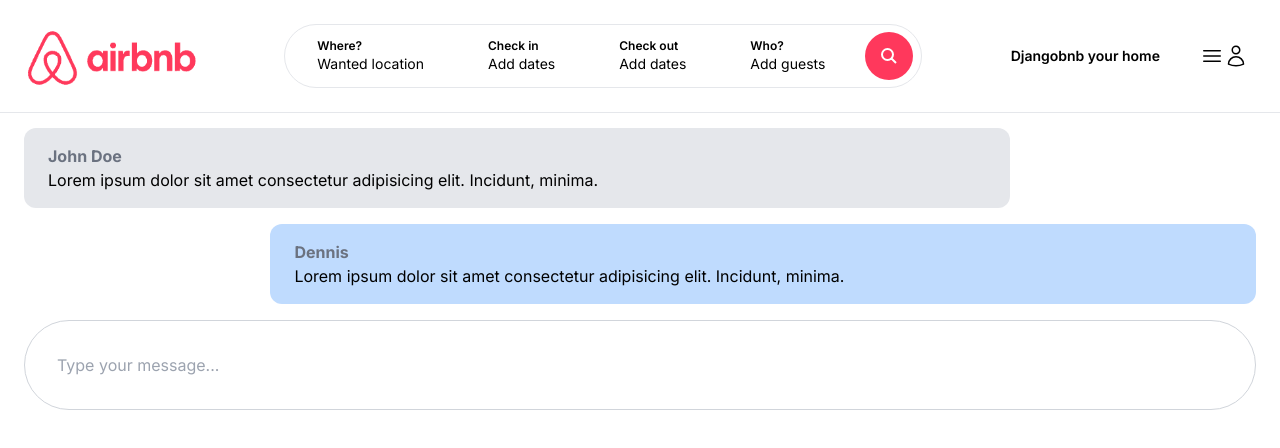
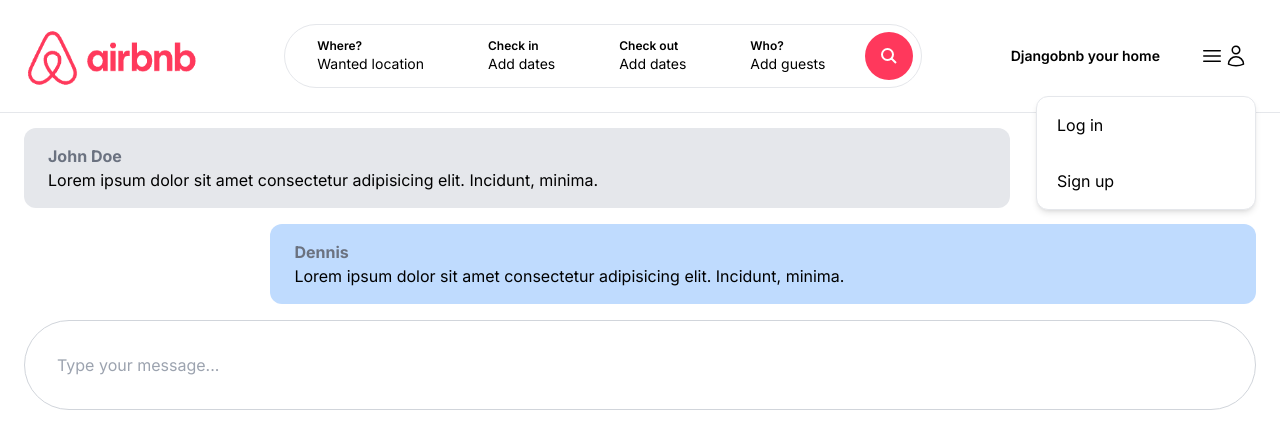
Before and after one commit to dennis2828/Djangobnb, a Next.js app: page /inbox/1 in a window 1280 px wide. Shown: the top 448 px of the page. Built offline with nearby package versions, Linux system fonts and the light colour scheme.

Commit message:
chore - modal

```diff
--- a/app/components/forms/CustomButton.tsx
+++ b/app/components/forms/CustomButton.tsx
@@ -1,11 +1,12 @@
 interface CustomButtonProps {
     label: string;
+    className?: string;
     onClick?: ()=>void;
 }
 
-const CustomButton: React.FC<CustomButtonProps> = ({label, onClick}) =>{
+const CustomButton: React.FC<CustomButtonProps> = ({label, onClick, className}) =>{
     return (
-        <div onClick={onClick} className="w-full py-4 hover:bg-airbnb-dark text-white rounded-xl transition cursor-pointer">
+        <div onClick={onClick} className={`w-full py-4 hover:bg-airbnb-dark text-white rounded-xl transition cursor-pointer ${className}`}>
             {label}
         </div>
     )
--- a/app/components/inbox/ConversationDetail.tsx
+++ b/app/components/inbox/ConversationDetail.tsx
@@ -19,7 +19,7 @@
             <div className="mt-4 py-4 px-6 flex border border-gray-300 space-x-4 rounded-full">
                 <input type="text" placeholder="Type your message..." className="w-full p-2 bg-bray-200 rounded-xl"/>
 
-                <CustomButton label="Send" onClick={()=>{}}/>
+                <CustomButton label="Send" onClick={()=>{}} className="w-[100px]"/>
             </div>
         </>
     )
--- /dev/null
+++ b/app/components/navbar/MenuLink.tsx
@@ -0,0 +1,16 @@
+"use client"
+
+interface MenuLinkProps {
+    label: string;
+    onClick: () => void;
+}
+
+const MenuLink: React.FC<MenuLinkProps> = ({label, onClick}) =>{
+    return (
+        <div onClick={onClick} className="px-5 py-4 cursor-pointer hover:bg-gray-100 transition">
+            {label}
+        </div>
+    )
+}
+
+export default MenuLink;
--- a/app/components/navbar/UserNav.tsx
+++ b/app/components/navbar/UserNav.tsx
@@ -1,7 +1,16 @@
+"use client"
+
+import {useState} from "react";
+import MenuLink from "./MenuLink";
+
 const UserNav = () => {
+
+  const [isOpen, setIsOpen] = useState(true);
+
+
   return (
     <div className="p-2 relative inline-block border-rounded-full">
-      <button className="flex items-center">
+      <button onClick={()=>setIsOpen(!isOpen)} className="flex items-center">
         <svg
           xmlns="http://www.w3.org/2000/svg"
           fill="none"
@@ -31,6 +40,13 @@
           />
         </svg>
       </button>
+
+      {isOpen && (
+        <div className="w-[220px] absolute top-[60px] right-0 bg-white border rounded-xl shadow-md flex flex-col">
+            <MenuLink label="Log in" onClick={()=>{}}/>
+            <MenuLink label="Sign up" onClick={()=>{}}/>
+        </div>
+      )}
     </div>
   );
 };
--- a/app/inbox/page.tsx
+++ b/app/inbox/page.tsx
@@ -1,5 +1,3 @@
-import Image from "next/image";
-import PropertyList from "../components/properties/PropertyList";
 import Conversation from "../components/inbox/Conversation";
 
 const InboxPage = () =>{
```
